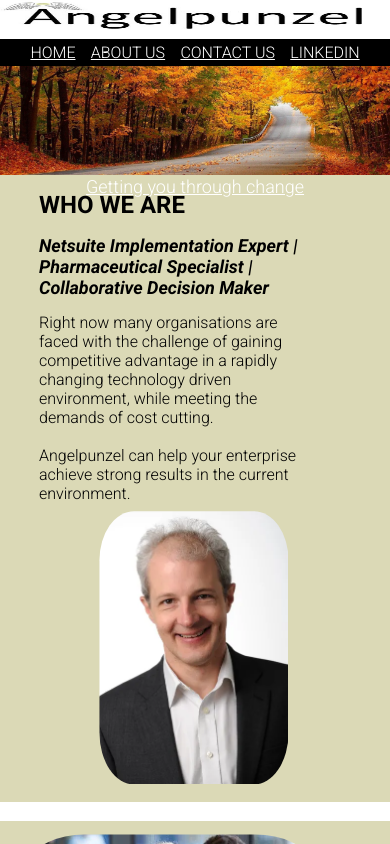
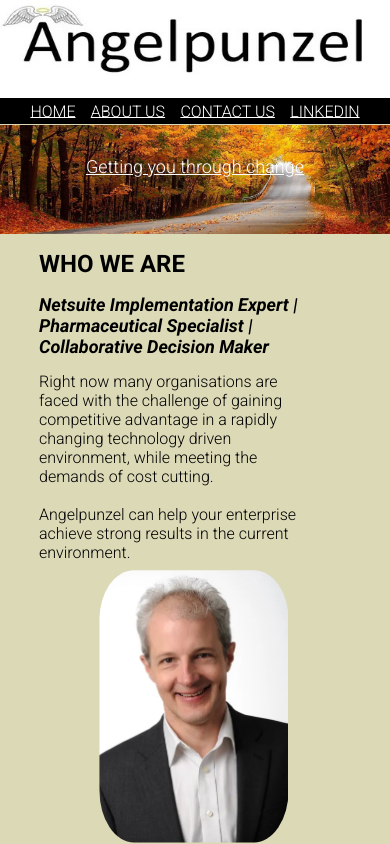
Before and after one commit to zu213/angelpunzel, a React (Create React App) app: page / in a window 390 px wide. Shown: the top 844 px of the page. Built offline with nearby package versions, Linux system fonts and the light colour scheme; no server answers.

Commit message:
Minor fixes for mobile styling

```diff
--- a/src/css/App.css
+++ b/src/css/App.css
@@ -69,6 +69,10 @@
 }
 
 @media only screen and (max-width: 400px) {
+  .top-picture {
+    aspect-ratio: 4/1;
+  }
+
   .top-picture img {
     width: 100%;
   }
--- a/src/css/Home.css
+++ b/src/css/Home.css
@@ -64,14 +64,14 @@
 
 @media only screen and (max-width: 800px) {
   .centered-banner {
-    top: 30vw;
+    top: 20vw;
     font-size: large;
   }
 }
 
 @media only screen and (max-width: 600px) {
   .centered-banner {
-    top: 40vw;
+    top: 25vw;
     font-size: large;
   }
 
@@ -80,18 +80,9 @@
   }
 }
 
-
-
-@media only screen and (max-width: 300px) {
-  .centered-banner {
-    top: 50vw;
-    font-size: large;
-  }
-}
-
 @media only screen and (max-width: 400px) {
   .centered-banner {
-    top: 45vw;
+    top: 40vw;
     font-size: large;
   }
 
@@ -112,3 +103,10 @@
     height: 70vw;
   }
 }
+
+@media only screen and (max-width: 300px) {
+  .centered-banner {
+    top: 50vw;
+    font-size: large;
+  }
+}
```
